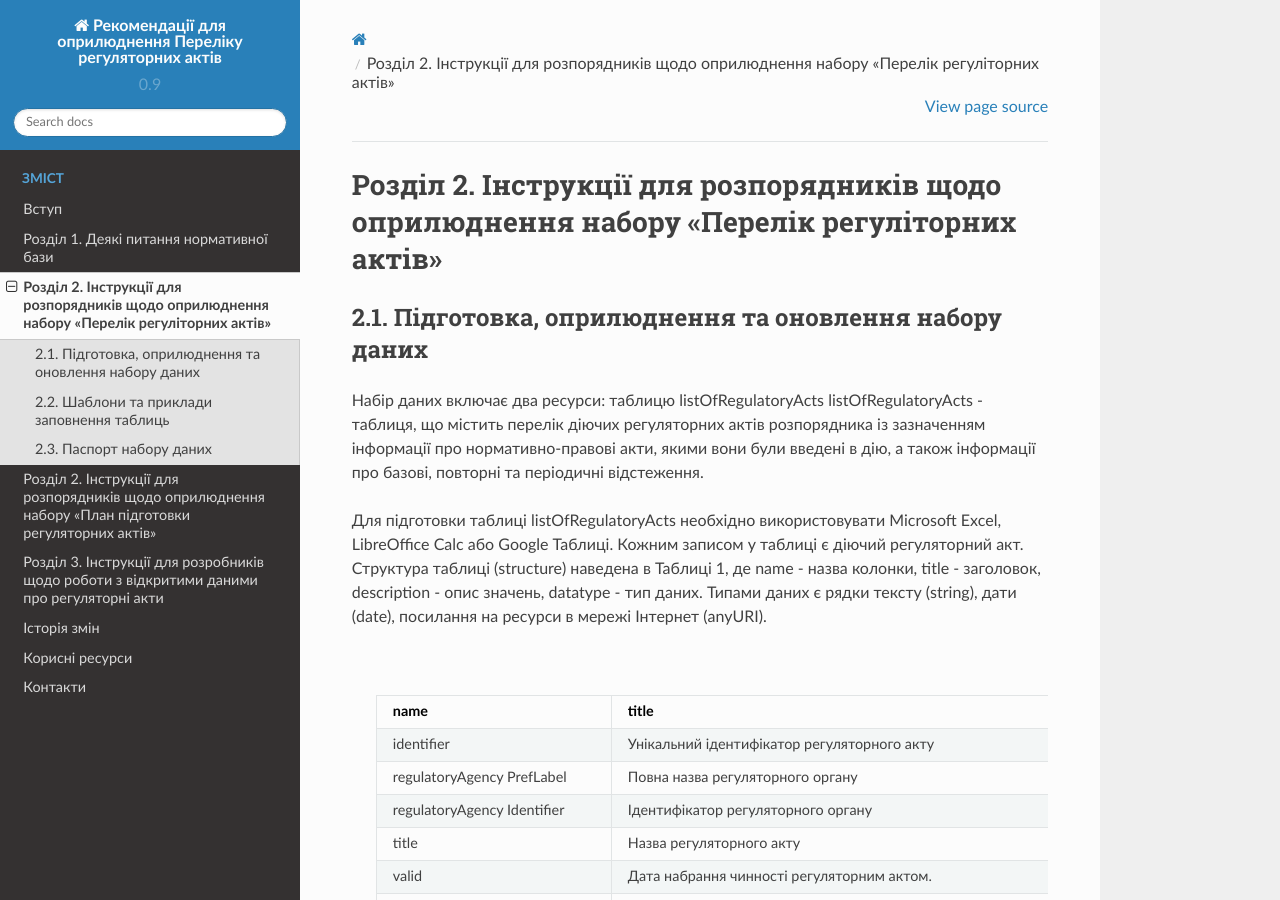
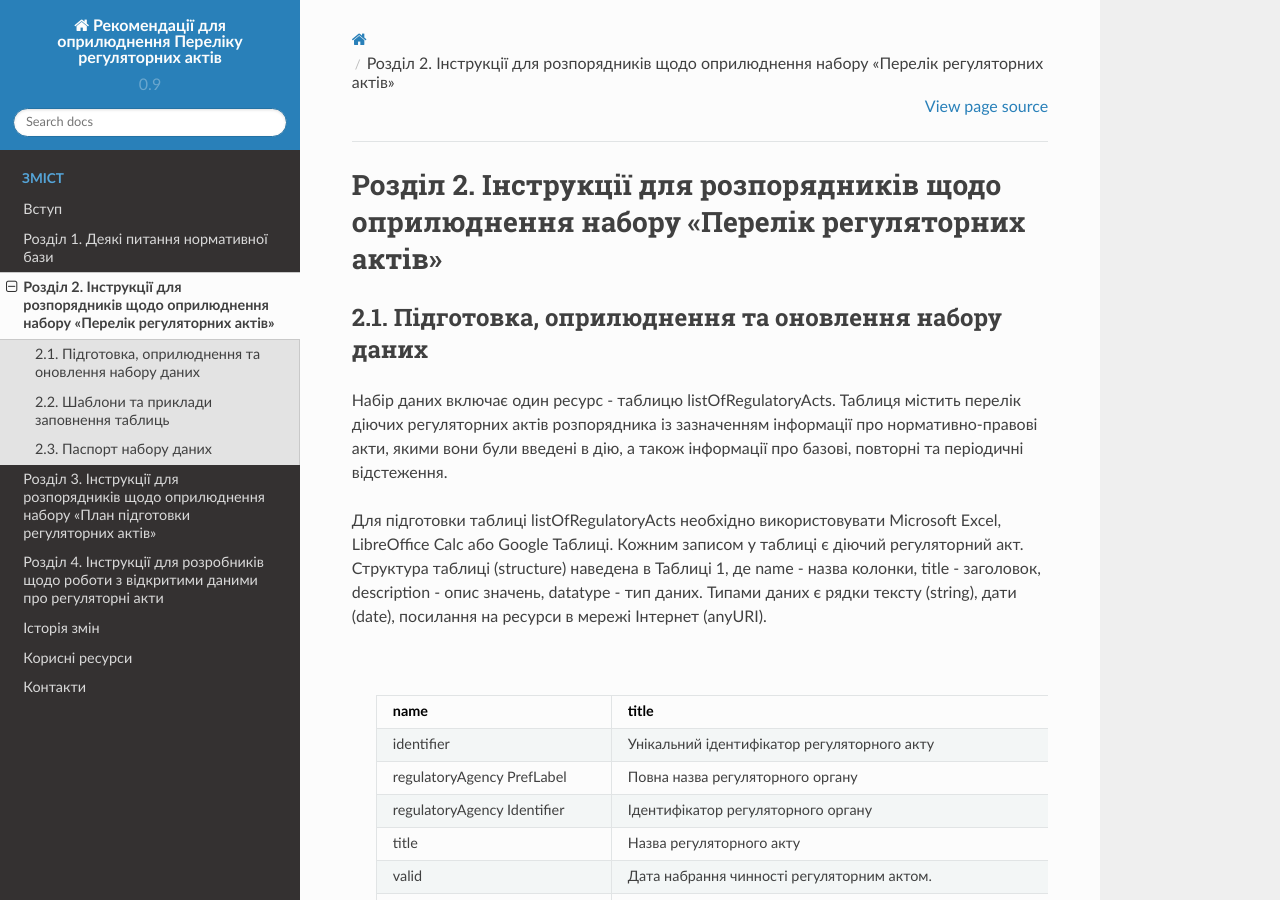
Before and after one commit to tapas-opendata/rods, a Sphinx documentation site: the page built from source/chapter-2.rst, in a window 1280 px wide and 900 px high. Built offline with Sphinx 7.4.7 and the Read the Docs theme 2.0.0, drawn with Linux system fonts in a browser that asks for light colours.

Commit message:
corrected headlines

```diff
--- a/source/chapter-2.rst
+++ b/source/chapter-2.rst
@@ -1,10 +1,10 @@
-Розділ 2. Інструкції для розпорядників щодо оприлюднення набору "Перелік регуліторних актів"
+Розділ 2. Інструкції для розпорядників щодо оприлюднення набору "Перелік регуляторних актів"
 ############################################################
 
 2.1. Підготовка, оприлюднення та оновлення набору даних
 ************************************************************
 
-Набір даних включає два ресурси: таблицю listOfRegulatoryActs listOfRegulatoryActs - таблиця, що містить перелік діючих регуляторних актів розпорядника із зазначенням інформації про нормативно-правові акти, якими вони були введені в дію, а також інформації про базові, повторні та періодичні відстеження.
+Набір даних включає один ресурс - таблицю listOfRegulatoryActs. Таблиця містить перелік діючих регуляторних актів розпорядника із зазначенням інформації про нормативно-правові акти, якими вони були введені в дію, а також інформації про базові, повторні та періодичні відстеження.
 
 Для підготовки таблиці listOfRegulatoryActs необхідно використовувати Microsoft Excel, LibreOffice Calc або Google Таблиці. Кожним записом у таблиці є діючий регуляторний акт. Структура таблиці (structure) наведена в Таблиці 1, де name - назва колонки, title - заголовок, description - опис значень, datatype - тип даних. Типами даних є рядки тексту (string), дати (date), посилання на ресурси в мережі Інтернет (anyURI).
 
--- a/source/chapter-3.rst
+++ b/source/chapter-3.rst
@@ -1,4 +1,4 @@
-Розділ 2. Інструкції для розпорядників щодо оприлюднення набору "План підготовки регуляторних актів"
+Розділ 3. Інструкції для розпорядників щодо оприлюднення набору "План підготовки регуляторних актів"
 ######################################################################################################
 
 2.1. Підготовка, оприлюднення та оновлення набору даних
--- a/source/chapter-4.rst
+++ b/source/chapter-4.rst
@@ -1,4 +1,4 @@
-Розділ 3. Інструкції для розробників щодо роботи з відкритими даними про регуляторні акти
+Розділ 4. Інструкції для розробників щодо роботи з відкритими даними про регуляторні акти
 ############################################################
 
 
```
